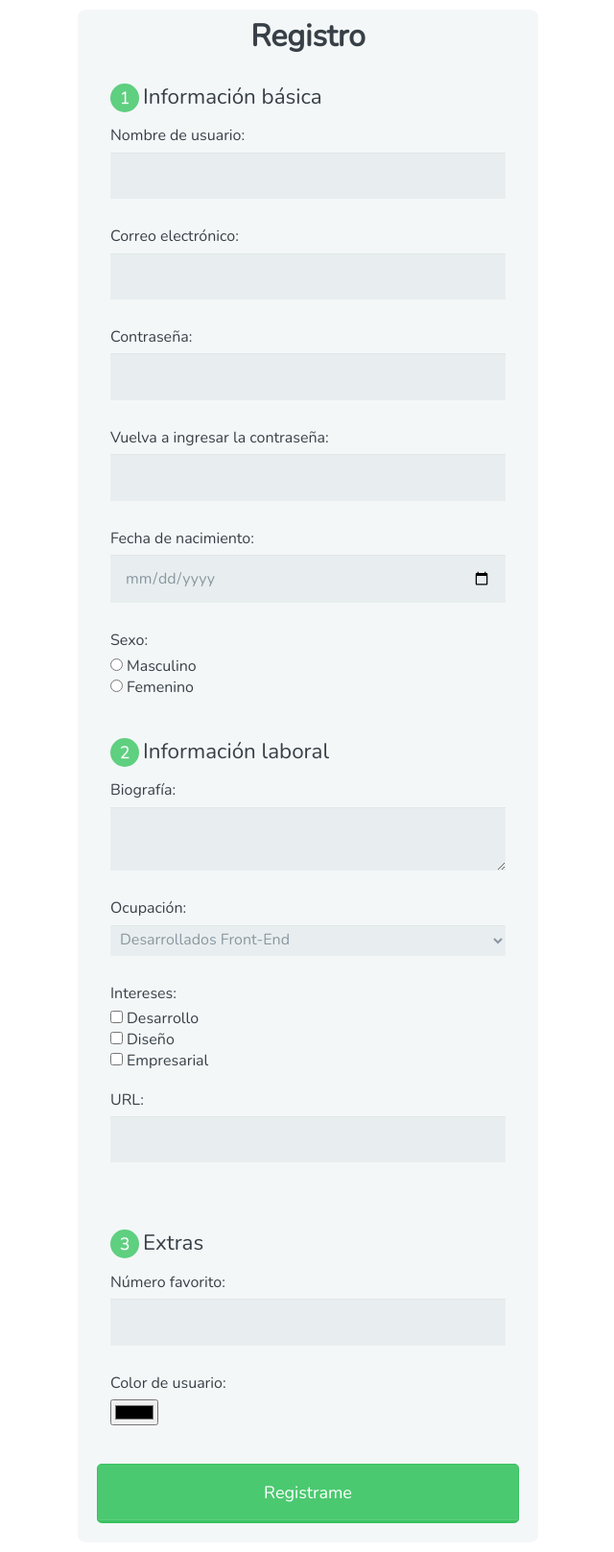
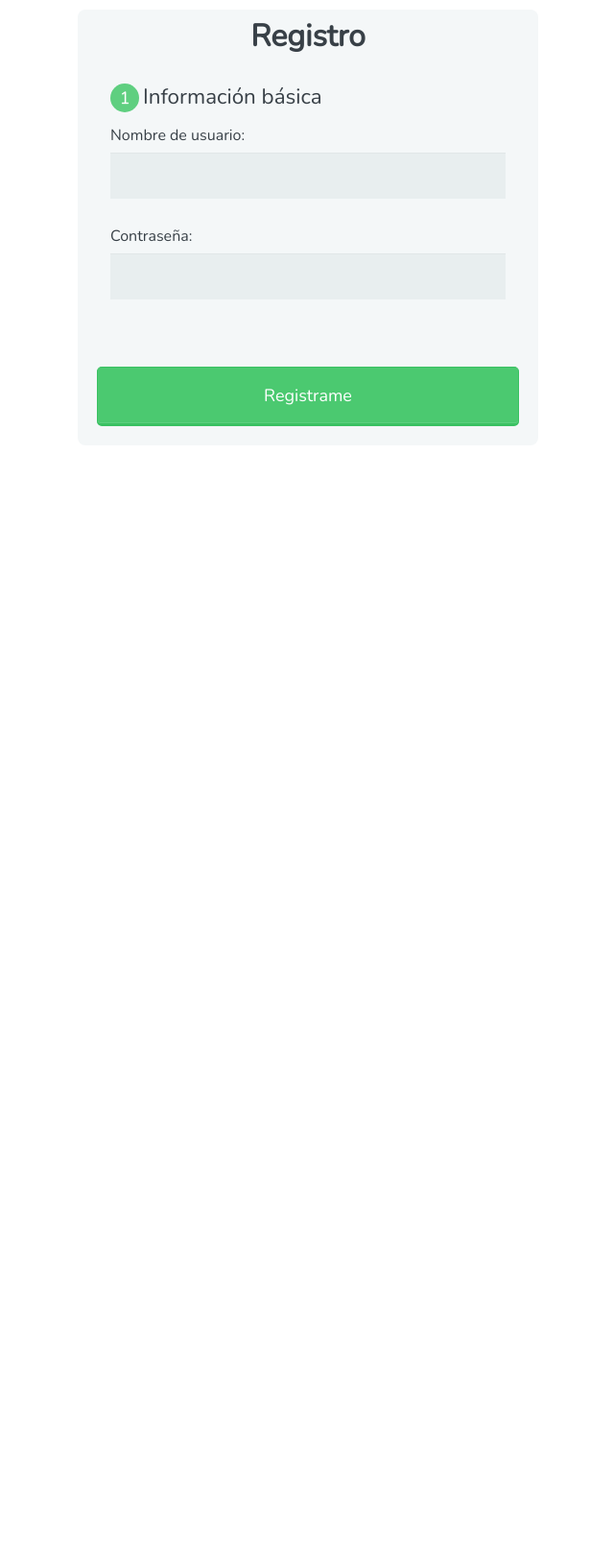
Before and after one commit to Dianaman/FormularioDeLogin, a PHP site: page / in a window 1280 px wide. Shown: the whole page at 96% size, without its empty margins (319-959 px from the left). After the commit the page ends 444 px from the top, so only its background shows below. Run offline with PHP 8.4, Linux system fonts and the light colour scheme; some libraries are stand-ins or nearby versions.

Commit message:
solo botones necesarios

```diff
--- a/index.php
+++ b/index.php
@@ -17,71 +17,9 @@
           <label for="name">Nombre de usuario:</label>
           <input type="text" id="name" name="user_name">
 
-          <label for="mail">Correo electrónico:</label>
-          <input type="email" id="mail" name="user_email">
-
           <label for="password">Contraseña:</label>
           <input type="password" id="password" name="user_password">
 
-          <label for="password">Vuelva a ingresar la contraseña:</label>
-          <input type="password" id="password2" name="user_password2">
-
-          <label>Fecha de nacimiento:</label>
-          <input type="date" id="birth" name="user_age"><br>
-
-          <label>Sexo:</label>
-          <input type="radio" id="male" value="male" name="user_gender">Masculino<br>
-          <input type="radio" id="female" value="female" name="user_gender">Femenino<br>
-
-        </fieldset>
-
-        <fieldset>
-          <legend><span class="number">2</span>Información laboral</legend>
-          <label for="bio">Biografía:</label>
-          <textarea id="bio" name="user_bio"></textarea>
-
-          <label for="job">Ocupación:</label>
-          <select id="job" name="user_job">
-            <optgroup label="Web">
-              <option value="frontend_developer">Desarrollados Front-End</option>
-              <option value="php_developor">Desarrollador PHP</option>
-              <option value="python_developer">Desarrollador Python</option>
-              <option value="rails_developer">Desarrollador Rails</option>
-              <option value="web_designer">Diseñador Web</option>
-              <option value="WordPress_developer">Desarrollador WordPress</option>
-            </optgroup>
-            <optgroup label="Mobile">
-              <option value="Android_developer">Desarrollador Androild</option>
-              <option value="iOS_developer">Desarrollador iOS</option>
-              <option value="mobile_designer">Diseñador Mobile</option>
-            </optgroup>
-            <optgroup label="Empresarial">
-              <option value="business_owner">Empresario</option>
-              <option value="freelancer">Trabajador Freelance</option>
-            </optgroup>
-            <optgroup label="Otros">
-              <option value="secretary">Secretario</option>
-              <option value="maintenance">Mantenimiento</option>
-            </optgroup>
-          </select>
-
-          <label>Intereses:</label>
-          <input type="checkbox" id="development" value="interest_development" name="user_interest"><label class="light" for="development">Desarrollo</label><br>
-            <input type="checkbox" id="design" value="interest_design" name="user_interest"><label class="light" for="design">Diseño</label><br>
-          <input type="checkbox" id="business" value="interest_business" name="user_interest"><label class="light" for="business">Empresarial</label><br>
-          <br>
-
-          <label for="url">URL:</label>
-          <input type="url" id="site" name="user_site">
-
-        </fieldset>
-        <fieldset>
-          <legend><span class="number">3</span>Extras</legend>
-          <label>Número favorito:</label>
-          <input type="number" id="fav_num"name="user_num"  min="1" max="100"><br>
-
-          <label>Color de usuario:</label>
-          <input type="color" id="un_color"name="user_color"><br>
         </fieldset>
 
         <button type="submit">Registrame</button>
```
